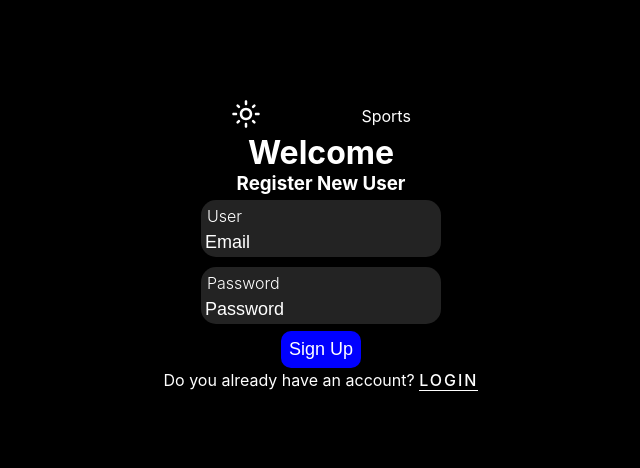
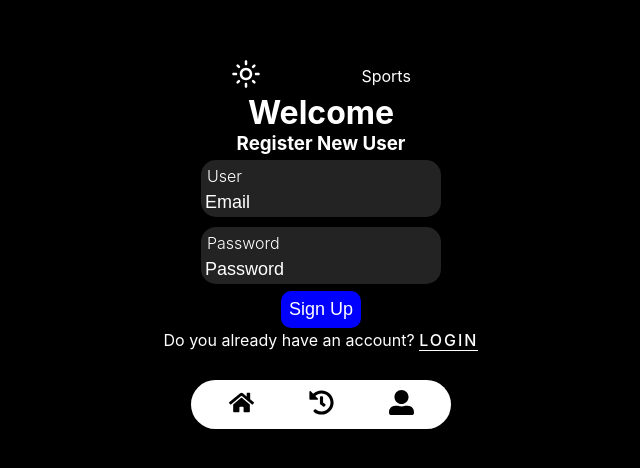
Before and after one commit to alexiscjscab/app-sports, a React (Vite) app in the folder sports/: page /signup in a window 1280 px wide. Shown: the part 156-624 px from the top of the page, without its empty margins (319-959 px from the left). Built offline with nearby package versions, Linux system fonts and the light colour scheme.

Commit message:
NavBarBottom create

```diff
--- a/sports/src/components/Home/Home.tsx
+++ b/sports/src/components/Home/Home.tsx
@@ -5,7 +5,7 @@ import { onAuthStateChanged, signOut } from 'firebase/auth';
 import { useNavigate } from 'react-router-dom';
 import { ButtonHome, HomeContainer } from './HomeStyled';
 import NavBarTop from '../NavBar/NavBarTop';
-
+import NavBarBottom from '../NavBar/NavBarBottom';
 
 
 const Home:React.FC = () => {
@@ -57,6 +57,7 @@ const Home:React.FC = () => {
           <ButtonHome onClick={logout}>Logout</ButtonHome>
         </div>
       )}
+      <NavBarBottom />
     </HomeContainer>
   );
 };
--- a/sports/src/components/Login/Login.tsx
+++ b/sports/src/components/Login/Login.tsx
@@ -5,6 +5,7 @@ import { Form, FormContent, TextAcount, Title } from './FormStyled';
 import { onAuthStateChanged,signInWithEmailAndPassword } from 'firebase/auth';
 import { auth } from '../../firebase';
 import NavBarTop from '../NavBar/NavBarTop';
+import NavBarBottom from '../NavBar/NavBarBottom';
 import {Alert} from '../Alert/alert';
 
 const Login = () => {
@@ -93,6 +94,7 @@ const Login = () => {
           Don't have an account? <Link to='/signup'> Sign Up </Link>
         </p>
       </TextAcount>
+      <NavBarBottom />
     </FormContent>
   );
 };
--- a/sports/src/components/Login/SignUp.tsx
+++ b/sports/src/components/Login/SignUp.tsx
@@ -5,6 +5,7 @@ import { Form, FormContent, TextAcount, Title } from './FormStyled';
 import { createUserWithEmailAndPassword, UserCredential } from 'firebase/auth';
 import { auth } from '../../firebase';
 import NavBarTop from '../NavBar/NavBarTop';
+import NavBarBottom from '../NavBar/NavBarBottom';
 import { Alert } from '../Alert/alert';
 
 const SignUp = (): JSX.Element => {
@@ -84,6 +85,7 @@ const SignUp = (): JSX.Element => {
           Do you already have an account? <Link to='/login'>Login</Link>
         </p>
       </TextAcount>
+      <NavBarBottom />
     </FormContent>
   );
 };
--- /dev/null
+++ b/sports/src/components/NavBar/NavBarBottom.tsx
@@ -0,0 +1,31 @@
+import React from 'react';
+import { useSelector } from 'react-redux';
+import { NavLink } from 'react-router-dom';
+import { NavBottom } from './NavBarStyled';
+import { FaHome, FaHistory, FaUserAlt } from 'react-icons/fa';
+
+const NavBarBottom = () => {
+  const darkLight = useSelector((state: any) => state.theme);
+
+  return (
+    <NavBottom colorTheme={darkLight}>
+      <div className='icon'>
+        <NavLink to='/'>
+          <FaHome size={25} />
+        </NavLink>
+      </div>
+      <div className='icon'>
+        <NavLink to='/history'>
+          <FaHistory size={25} />
+        </NavLink>
+      </div>
+      <div className='icon'>
+        <NavLink to='/login'>
+          <FaUserAlt size={25} />
+        </NavLink>
+      </div>
+    </NavBottom>
+  );
+};
+
+export default NavBarBottom;
--- a/sports/src/components/NavBar/NavBarStyled.tsx
+++ b/sports/src/components/NavBar/NavBarStyled.tsx
@@ -19,3 +19,28 @@ export const NavTop = styled.nav.attrs((props: PropColorTheme) => ({
     }
   }
 `
+
+export const NavBottom = styled.nav.attrs((props: PropColorTheme) => ({
+  color: props.colorTheme,
+  background: props.colorTheme
+}))<PropColorTheme>`
+  width: 240px;
+  border-radius: 30px;
+  display: flex;
+  justify-content: space-around;
+  align-items: center;
+  background: ${(props: any) => props.colorTheme  === 'dark' ? '#fff' :'#000' };
+  margin-top: 30px;
+  padding: 10px;
+  a{
+    text-decoration: none;
+    color: ${(props: any) => props.colorTheme  === 'dark' ? '#000' :'#fff' };
+  }
+
+  .icon{
+    transition: all 0.3s ease-in-out;
+    &:hover{
+      transform: scale(1.2);
+    }
+  }
+`
```
